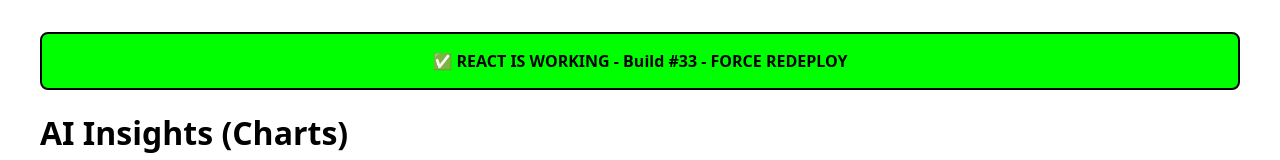
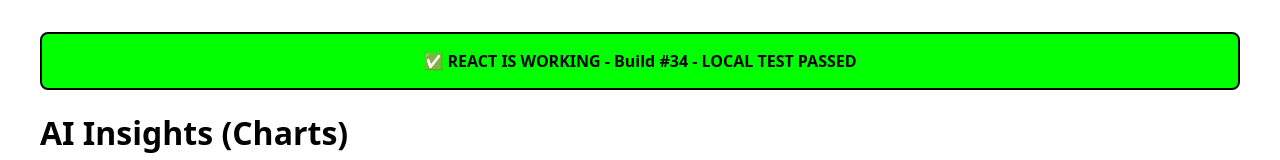
Before and after one commit to alanherron/scrylytics, a Next.js app: page /insights in a window 1280 px wide. Shown: the top 160 px of the page. Built offline with nearby package versions, Linux system fonts and the light colour scheme.

Commit message:
✅ LOCAL TEST CONFIRMED: InsightChart is working
- Orange test box shows locally with correct data
- Component is being imported and called properly
- Issue is Netlify not deploying latest code
- Force redeploy with cache-busting change

```diff
--- a/app/insights/page.tsx
+++ b/app/insights/page.tsx
@@ -120,7 +120,7 @@ export default function InsightsPage() {
         textAlign: "center",
         marginBottom: "1rem"
       }}>
-        ✅ REACT IS WORKING - Build #33 - FORCE REDEPLOY
+        ✅ REACT IS WORKING - Build #34 - LOCAL TEST PASSED
       </div>
 
       <header style={{marginBottom:"2rem"}}>
```
